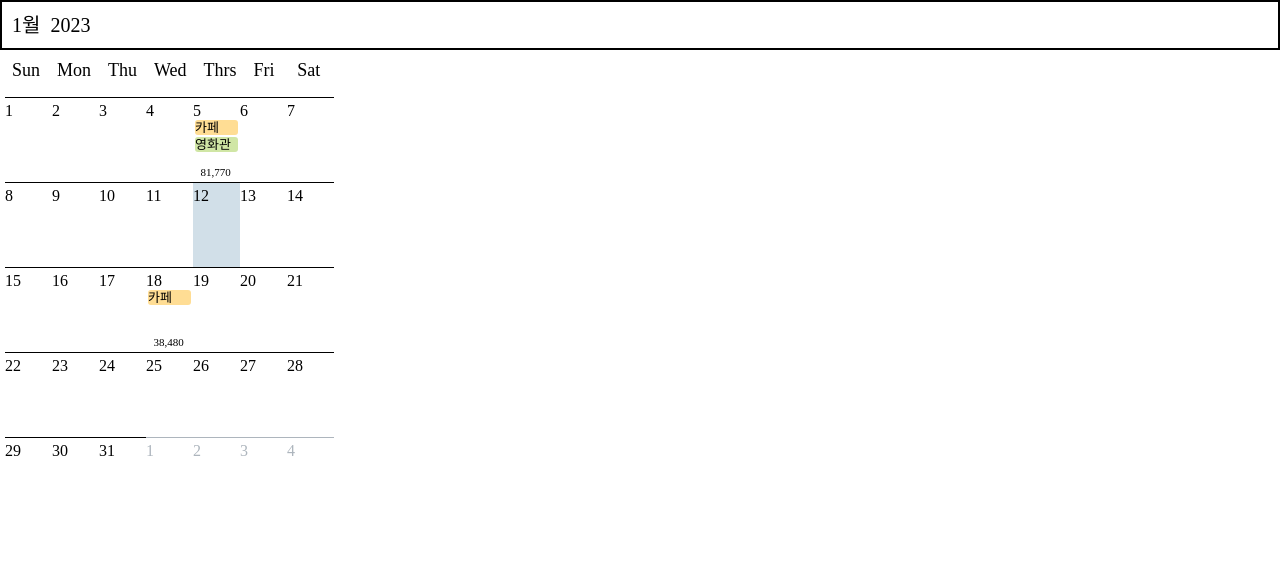
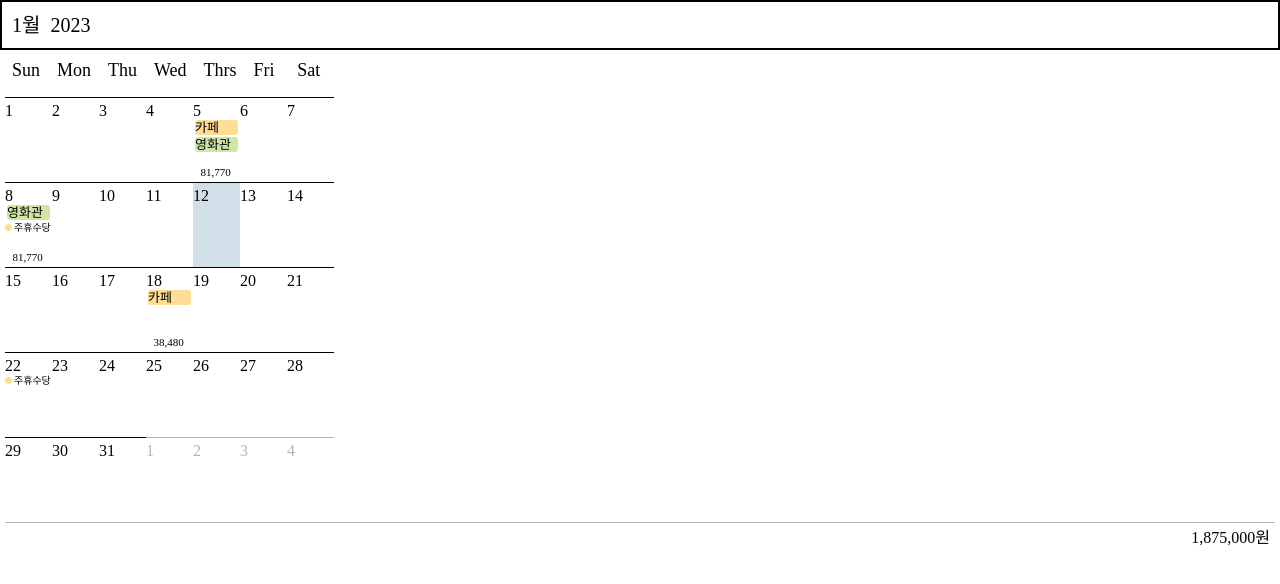
Before and after one commit to soomin-world/AlbaPocektProject, a React (Create React App) app: page /calendar in a window 1280 px wide. Shown: the top 584 px of the page. Built offline with nearby package versions, Linux system fonts and the light colour scheme; some icons are missing.

Commit message:
캘린더 디자인 수정

```diff
--- a/src/atoms.ts
+++ b/src/atoms.ts
@@ -1,11 +1,11 @@
 import { atom } from "recoil";
 
 export const moreBtnsAtom = atom({
-  key: "isOpen",
+  key: "isMoreBtnsOpen",
   default: false,
 });
 
 export const workplaceBtnsAtom = atom({
-  key: "isOpen",
+  key: "isWorkplaceBtnsOpen",
   default: false,
 });
--- a/src/components/CalendarModal.tsx/MoreBtnsModal.tsx
+++ b/src/components/CalendarModal.tsx/MoreBtnsModal.tsx
@@ -1,6 +1,6 @@
 import ReactDOM from "react-dom";
 import { useNavigate, useParams } from "react-router-dom";
-import { useSetRecoilState } from "recoil";
+import { useRecoilValue, useSetRecoilState } from "recoil";
 import styled from "styled-components";
 import { moreBtnsAtom } from "../../atoms";
 
@@ -9,7 +9,7 @@ const MoreBtnsModal = ({ children }: any) => {
   const setIsMoreBtns = useSetRecoilState(moreBtnsAtom);
 
   return ReactDOM.createPortal(
-    <>
+    <div>
       <Overlay
         onClick={() => {
           setIsMoreBtns(false);
@@ -23,7 +23,7 @@ const MoreBtnsModal = ({ children }: any) => {
           <span>삭제</span>
         </Button>
       </Modal>
-    </>,
+    </div>,
     document.getElementById("modal") as Element
   );
 };
--- a/src/components/CalendarModal.tsx/TodosModal.tsx
+++ b/src/components/CalendarModal.tsx/TodosModal.tsx
@@ -1,8 +1,10 @@
 import ReactDOM from "react-dom";
 import { useNavigate, useParams } from "react-router-dom";
-import { useSetRecoilState } from "recoil";
+import { useRecoilValue, useSetRecoilState } from "recoil";
 import styled from "styled-components";
 import { moreBtnsAtom, workplaceBtnsAtom } from "../../atoms";
+import MoreBtnsModal from "./MoreBtnsModal";
+import WorkplaceBtnsModal from "./WorkplaceBtnsModal";
 
 const TodosModal = ({ children, onClose }: any) => {
   const navigate = useNavigate();
--- a/src/components/CalendarModal.tsx/WorkplaceBtnsModal.tsx
+++ b/src/components/CalendarModal.tsx/WorkplaceBtnsModal.tsx
@@ -1,6 +1,6 @@
 import ReactDOM from "react-dom";
 import { useNavigate, useParams } from "react-router-dom";
-import { useSetRecoilState } from "recoil";
+import { useRecoilValue, useSetRecoilState } from "recoil";
 import styled from "styled-components";
 import { moreBtnsAtom, workplaceBtnsAtom } from "../../atoms";
 
@@ -9,7 +9,7 @@ const WorkplaceBtnsModal = ({ children }: any) => {
   const setIsWorkplaceBtns = useSetRecoilState(workplaceBtnsAtom);
 
   return ReactDOM.createPortal(
-    <>
+    <div>
       <Overlay
         onClick={() => {
           setIsWorkplaceBtns(false);
@@ -26,7 +26,7 @@ const WorkplaceBtnsModal = ({ children }: any) => {
           <span>찜질방</span>
         </Button>
       </Modal>
-    </>,
+    </div>,
     document.getElementById("modal") as Element
   );
 };
@@ -36,7 +36,7 @@ const Modal = styled.div`
   width: 150px;
   left: 0;
   right: 0;
-  bottom: 20px;
+  bottom: 40%;
   margin: auto;
 
   background-color: white;
@@ -66,6 +66,7 @@ const Button = styled.div`
   & {
     border-bottom: 1px solid rgba(0, 0, 0, 0.2);
   }
+
   &:last-child {
     border: none;
   }
--- a/src/pages/Calendar.tsx
+++ b/src/pages/Calendar.tsx
@@ -19,6 +19,43 @@ type ICellsProps = {
   currentMonth: Date;
   selectedDate: Date;
   onDateClick: (day: Date) => Date; // 부모컴포넌트에서 import 해온 타입을 재사용 해 줍시다.
+};
+
+type IBonusProps = {
+  day: Date;
+  Month: string;
+  bonus: IBonus[];
+};
+
+type IBonus = {
+  year: string;
+  month: string;
+  date: string;
+  bonus: string;
+  color: string;
+};
+
+const RenderBonus = ({ day, Month, bonus }: IBonusProps) => {
+  const dayYear = format(day, "Y");
+  const dayMonth = format(day, "MM");
+  const dayDate = format(day, "dd");
+
+  for (const b of bonus) {
+    if (
+      b.year === dayYear &&
+      b.month === dayMonth &&
+      dayMonth === Month &&
+      b.date === dayDate
+    ) {
+      return (
+        <WeeklyBonusWage>
+          <div style={{ backgroundColor: `${b.color}` }}></div>
+          <span>주휴수당</span>
+        </WeeklyBonusWage>
+      );
+    }
+  }
+  return null;
 };
 
 const RenderCells = ({
@@ -46,7 +83,8 @@ const RenderCells = ({
       date: "05",
       placeName: "카페",
       workingTime: "03:30",
-      range: { startTime: "09:00", endTime: "12:30" },
+      startTime: "09:00",
+      endTime: "12:30",
       hourlyWage: "9,620",
       dayWage: "33,670",
       dayTotalWage: "81,770",
@@ -59,7 +97,22 @@ const RenderCells = ({
       date: "05",
       placeName: "영화관",
       workingTime: "05:00",
-      range: { startTime: "13:00", endTime: "18:00" },
+      startTime: "13:00",
+      endTime: "18:00",
+      hourlyWage: "9,620",
+      dayWage: "48,100",
+      dayTotalWage: "81,770",
+      color: "#D0E6A5",
+    },
+    {
+      todoId: 2,
+      year: "2023",
+      month: "01",
+      date: "08",
+      placeName: "영화관",
+      workingTime: "05:00",
+      startTime: "13:00",
+      endTime: "18:00",
       hourlyWage: "9,620",
       dayWage: "48,100",
       dayTotalWage: "81,770",
@@ -72,7 +125,8 @@ const RenderCells = ({
       date: "18",
       placeName: "카페",
       workingTime: "04:00",
-      range: { startTime: "14:00", endTime: "18:00" },
+      startTime: "14:00",
+      endTime: "18:00",
       hourlyWage: "9,620",
       dayWage: "38,480",
       dayTotalWage: "38,480",
@@ -85,10 +139,28 @@ const RenderCells = ({
       date: "01",
       placeName: "카페",
       workingTime: "04:00",
-      range: { startTime: "14:00", endTime: "18:00" },
+      startTime: "14:00",
+      endTime: "18:00",
       hourlyWage: "9,620",
       dayWage: "38,480",
       dayTotalWage: "38,480",
+      color: "#FFDD94",
+    },
+  ];
+
+  const bonus = [
+    {
+      year: "2023",
+      month: "01",
+      date: "08",
+      bonus: "33,000",
+      color: "#FFDD94",
+    },
+    {
+      year: "2023",
+      month: "01",
+      date: "22",
+      bonus: "56,000",
       color: "#FFDD94",
     },
   ];
@@ -143,6 +215,7 @@ const RenderCells = ({
             {formattedDate}
           </CellsNum>
           <RenderTodos day={day} Month={Month} todos={todos} />
+          <RenderBonus day={day} Month={Month} bonus={bonus} />
           <RenderDayTotal day={day} Month={Month} todos={todos} />
         </Cells>
       );
@@ -180,10 +253,12 @@ const Calendar = () => {
   // console.log(dayMatch);
   const isMoreBtns = useRecoilValue(moreBtnsAtom);
   const isWorkplaceBtns = useRecoilValue(workplaceBtnsAtom);
+  console.log(isMoreBtns);
+  console.log(isWorkplaceBtns);
 
   return (
     <>
-      <div className="calendar">
+      <div>
         <RenderHeader
           currentMonth={currentMonth}
           prevMonth={prevMonth}
@@ -195,6 +270,7 @@ const Calendar = () => {
           selectedDate={selectedDate}
           onDateClick={onDateClick}
         />
+        <MonthlyTotalWage>1,875,000원</MonthlyTotalWage>
       </div>
 
       {dayMatch && <TodosModal />}
@@ -206,6 +282,9 @@ const Calendar = () => {
 
 const CellsRow = styled.div`
   display: flex;
+  &:last-child {
+    border-bottom: 1px solid #adb5bd;
+  }
 `;
 
 const CellsBody = styled.div`
@@ -227,4 +306,22 @@ const CellsNum = styled.span<{ color: string }>`
   color: ${(props) => props.color};
 `;
 
+const MonthlyTotalWage = styled.div`
+  position: absolute;
+  right: 0px;
+  margin-right: 10px;
+`;
+
+const WeeklyBonusWage = styled.div`
+  font-size: 10px;
+  display: flex;
+  align-items: center;
+
+  div {
+    width: 7px;
+    height: 7px;
+    margin-right: 2px;
+    border-radius: 50%;
+  }
+`;
 export default Calendar;
--- a/src/types/calendar.ts
+++ b/src/types/calendar.ts
@@ -17,7 +17,8 @@ type ITodos = {
   date: string;
   placeName: string;
   workingTime: string;
-  range: { startTime: string; endTime: string };
+  startTime: string;
+  endTime: string;
   hourlyWage: string;
   dayWage: string;
   dayTotalWage: string;
```
